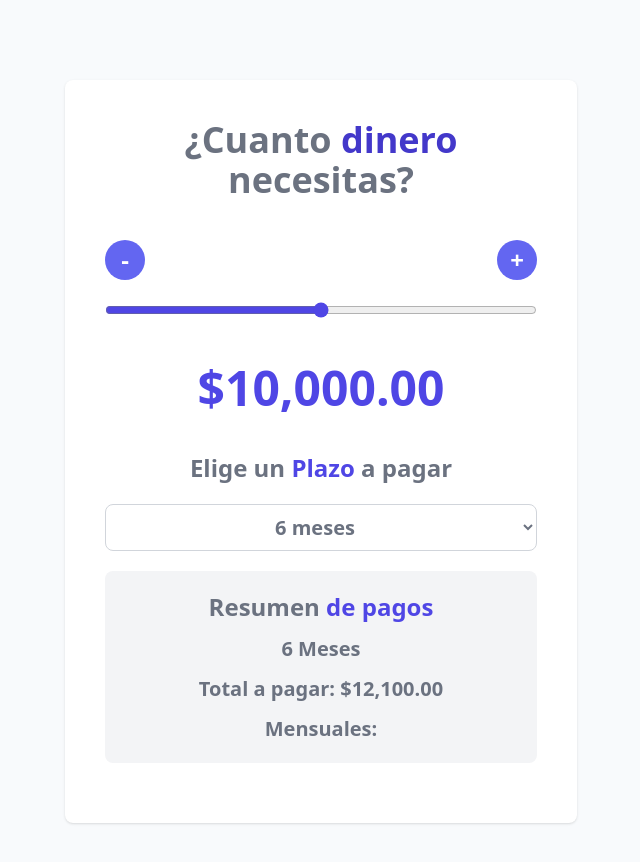
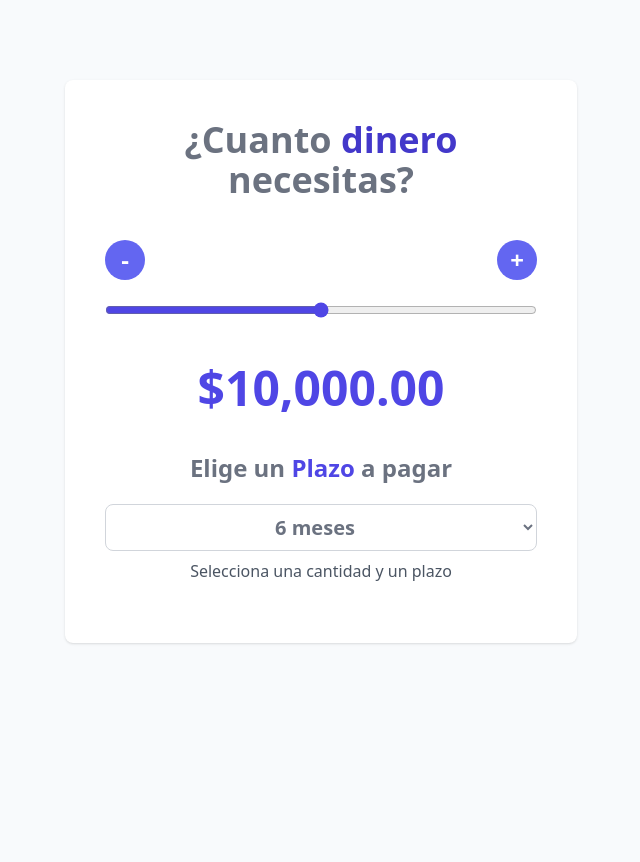
Before and after one commit to thejuanco/cotizador-prestamos-vue, a Vue app: page / in a window 1280 px wide. Shown: the top 862 px of the page, without its empty margins (319-959 px from the left). After the commit the page ends 800 px from the top, so only its background shows below. Built offline with nearby package versions, Linux system fonts and the light colour scheme.

Commit message:
Implementa un watch para modificar los states, y añade un condicional para los plazos

```diff
--- a/src/App.vue
+++ b/src/App.vue
@@ -1,5 +1,5 @@
 <script setup>
-  import { ref, reactive, computed } from 'vue';
+  import { ref, reactive, computed, watch } from 'vue';
   import Header from './components/Header.vue';
   import Button from './components/Button.vue';
   import { calcularTotalPagar } from './helpers';
@@ -12,7 +12,7 @@
   const MAX = 20000;
   const STEP = 100;
   const meses = ref(6);
-  const total = ref(calcularTotalPagar(cantidad.value, meses.value));
+  const total = ref(0);
 
   //Sintaxis para options api
   // export default{
@@ -41,6 +41,10 @@
 
     cantidad.value = valor
   }
+
+  watch([cantidad, meses], () => {
+    total.value = calcularTotalPagar(cantidad.value, meses.value)
+  })
 
   const handleChangeIncremento = () => {
     const valor = cantidad.value + STEP;
@@ -93,7 +97,7 @@
         <option value="24">24 meses</option>
       </select>
 
-      <div class="my-5 space-y-3 bg-gray-100 rounded-lg p-5">
+      <div v-if="total > 0" class="my-5 space-y-3 bg-gray-100 rounded-lg p-5">
         <h2 class="text-2xl font-extrabold text-gray-500 text-center">
           Resumen <span class="text-indigo-600">de pagos</span>
         </h2>
@@ -102,6 +106,8 @@
         <p class="text-xl text-gray-500 text-center font-bold">Total a pagar: {{formatearDinero(total)}}</p>
         <p class="text-xl text-gray-500 text-center font-bold">Mensuales:</p>
       </div>
+
+      <p v-else class="text-center mt-2 text-gray-600">Selecciona una cantidad y un plazo</p>
     </div>
   </div>
 </template>
```
